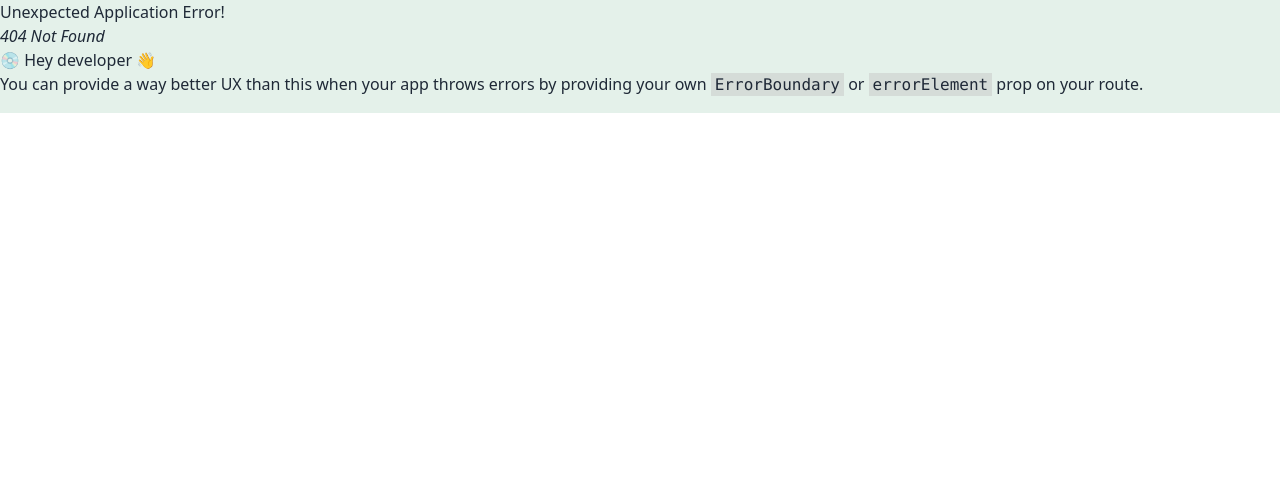
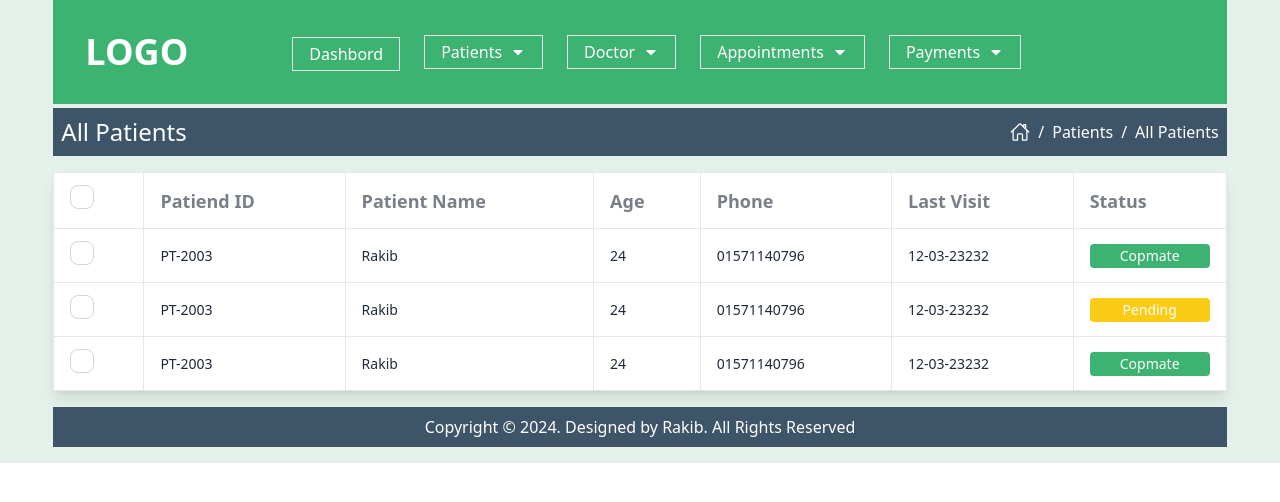
Before and after one commit to 0rakib0/Hospital-Management-Client, a React (Vite) app: page /all-patients in a window 1280 px wide. Before the commit this address had no page. Shown: the top 502 px of the page. Built offline with nearby package versions, Linux system fonts and the light colour scheme.

Commit message:
patients list table design

```diff
--- /dev/null
+++ b/src/Pages/Patients/All_patients.jsx
@@ -0,0 +1,94 @@
+import PageTitle from "../../Shared/PageTitle/PageTitle"
+
+const AllPatients = () => {
+    return (
+        <div>
+            <PageTitle title={'All Patients'} mainPage='Patients' page={'All Patients'}></PageTitle>
+            <div className="overflow-x-auto bg-white my-4 shadow-lg">
+                <table className="table">
+                    {/* head */}
+                    <thead>
+                        <tr className="border text-lg">
+                            <th className="border">
+                                <label>
+                                    <input type="checkbox" className="checkbox" />
+                                </label>
+                            </th>
+                            <th className="border">Patiend ID</th>
+                            <th className="border">Patient Name</th>
+                            <th className="border">Age</th>
+                            <th className="border">Phone</th>
+                            <th className="border">Last Visit</th>
+                            <th className="border">Status</th>
+                        </tr>
+                    </thead>
+                    <tbody>
+                        {/* row 1 */}
+                        <tr>
+                            <th className="border">
+                                <label>
+                                    <input type="checkbox" className="checkbox" />
+                                </label>
+                            </th>
+                            <td className="border">
+                                <p>PT-2003</p>
+                            </td>
+                            <td className="border">
+                               <p>Rakib</p>
+                            </td>
+                            <td className="border">24</td>
+                            <td className="border">01571140796</td>
+                            <td className="border">12-03-23232</td>
+                            <th className="border">
+                                <p className="bg-primaryColor text-center text-white font-normal p-[2px] rounded">Copmate</p>
+                            </th>
+                        </tr>
+
+                        <tr>
+                            <th className="border">
+                                <label>
+                                    <input type="checkbox" className="checkbox" />
+                                </label>
+                            </th>
+                            <td className="border">
+                                <p>PT-2003</p>
+                            </td>
+                            <td className="border">
+                               <p>Rakib</p>
+                            </td>
+                            <td className="border">24</td>
+                            <td className="border">01571140796</td>
+                            <td className="border">12-03-23232</td>
+                            <th className="border">
+                                <p className="bg-yellow-400 text-center text-white font-normal p-[2px] rounded">Pending</p>
+                            </th>
+                        </tr>
+
+                        <tr>
+                            <th className="border">
+                                <label>
+                                    <input type="checkbox" className="checkbox" />
+                                </label>
+                            </th>
+                            <td className="border">
+                                <p>PT-2003</p>
+                            </td>
+                            <td className="border">
+                               <p>Rakib</p>
+                            </td>
+                            <td className="border">24</td>
+                            <td className="border">01571140796</td>
+                            <td className="border">12-03-23232</td>
+                            <th className="border">
+                                <p className="bg-primaryColor text-center text-white font-normal p-[2px] rounded">Copmate</p>
+                            </th>
+                        </tr>
+
+                    </tbody>
+
+                </table>
+            </div>
+        </div>
+    )
+}
+export default AllPatients
--- a/src/Routs/Routs.jsx
+++ b/src/Routs/Routs.jsx
@@ -5,6 +5,7 @@ import {
 import Root from "../Roots/Roots";
 import Dashbord from "../Pages/Dashbord/Dashbord";
 import Addpatients from "../Pages/Patients/AddPatients";
+import AllPatients from "../Pages/Patients/All_patients";
 
 const router = createBrowserRouter([
     {
@@ -18,6 +19,10 @@ const router = createBrowserRouter([
         {
           path:'/add-patients/',
           element: <Addpatients></Addpatients>
+        },
+        {
+          path:'/all-patients/',
+          element: <AllPatients></AllPatients>
         }
       ]
     },
--- a/src/Shared/NavBar/Navbar.jsx
+++ b/src/Shared/NavBar/Navbar.jsx
@@ -6,7 +6,7 @@ const NavBar = () => {
     const PatientChilditemss =
         <>
             <li className="hover:text-white"><Link to='/add-patients/'>Add Patient</Link></li>
-            <li className="hover:text-white"><Link>All Patient</Link></li>
+            <li className="hover:text-white"><Link to='/all-patients/'>All Patient</Link></li>
             <li className="hover:text-white"><Link>Patient Details</Link></li>
             <li className="hover:text-white"><Link>Edit Patient</Link></li>
         </>
@@ -38,7 +38,7 @@ const NavBar = () => {
         <div className="bg-primaryColor mb-1 flex lg:items-center lg:flex-row flex-col lg:gap-24 px-6 lg:py-6 pb-6">
 
             <div className="mb-3 lg:mb-0 p-2">
-                <h4 className="text-4xl font-bold">LOGO</h4>
+                <h4 className="text-4xl font-bold text-white">LOGO</h4>
             </div>
             <div>
                 <ul className="flex lg:items-center lg:flex-row flex-col lg:justify-center  relative gap-y-2 gap-x-6">
```
